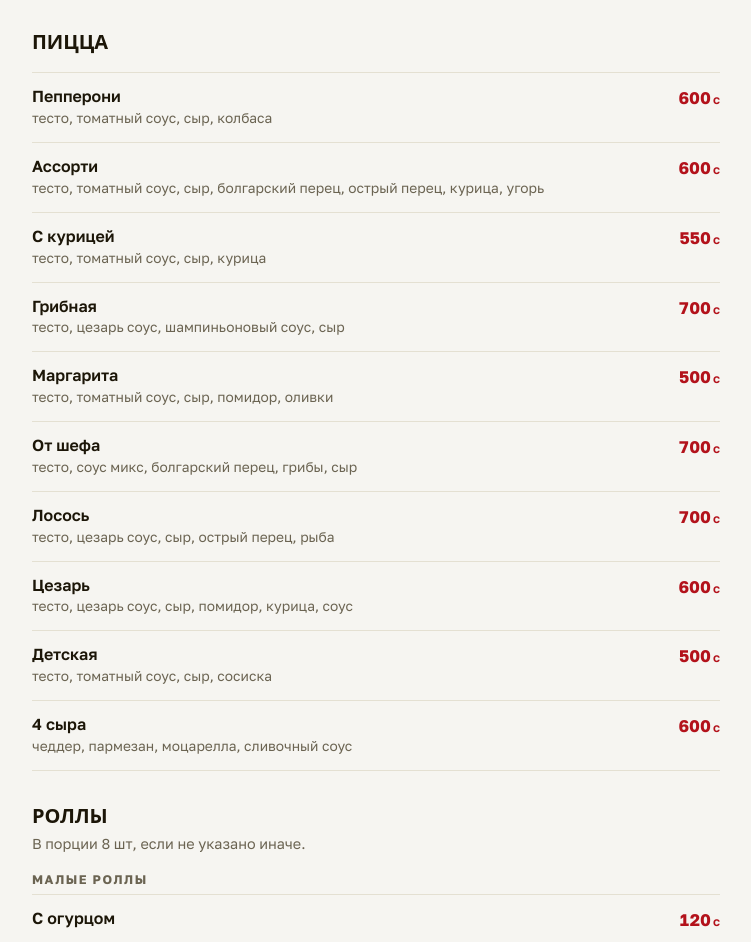
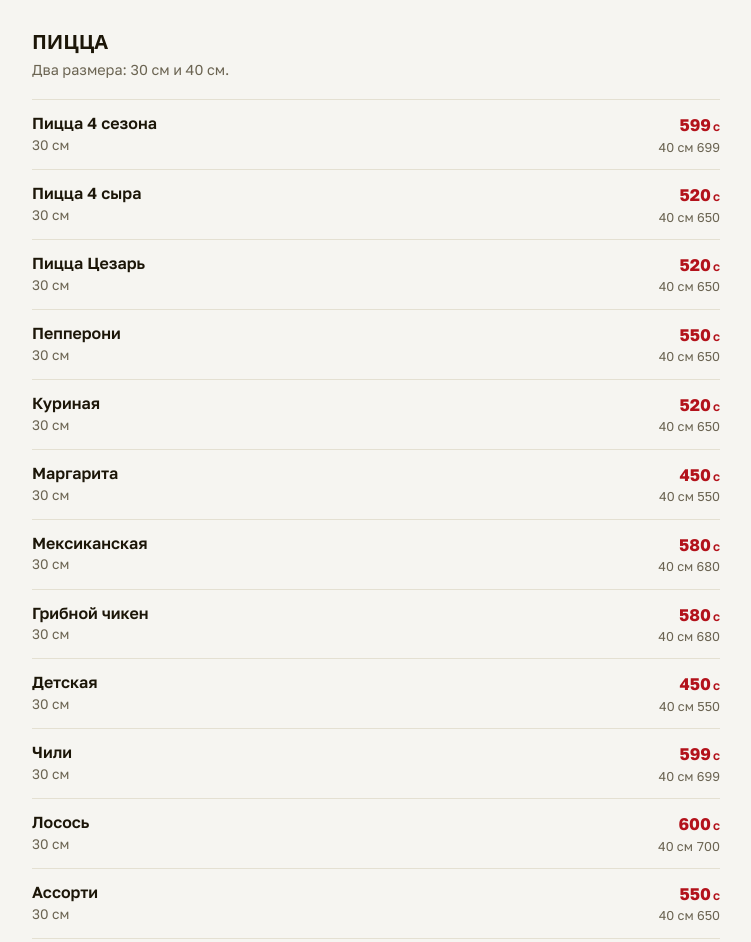
Before and after one commit to akkdlaineta-ship-it/bilal-menu, a plain HTML site: page index.html in a window 1280 px wide. Shown: the part 2006-2948 px from the top of the page, without its empty margins (264-1015 px from the left). Drawn offline with Linux system fonts and the light colour scheme; a web font is replaced by a local one.

Commit message:
Add files via upload

```diff
--- a/index.html
+++ b/index.html
@@ -189,17 +189,19 @@ footer a { color: var(--ink); font-weight: 600; }
       r('Запечённая двойная шаурма', 'с сыром', 300)
     ] }] },
 
-    { id: 'pizza', nav: 'Пицца', title: 'Пицца', groups: [{ kind: 'list', items: [
-      r('Пепперони', 'тесто, томатный соус, сыр, колбаса', 600),
-      r('Ассорти', 'тесто, томатный соус, сыр, болгарский перец, острый перец, курица, угорь', 600),
-      r('С курицей', 'тесто, томатный соус, сыр, курица', 550),
-      r('Грибная', 'тесто, цезарь соус, шампиньоновый соус, сыр', 700),
-      r('Маргарита', 'тесто, томатный соус, сыр, помидор, оливки', 500),
-      r('От шефа', 'тесто, соус микс, болгарский перец, грибы, сыр', 700),
-      r('Лосось', 'тесто, цезарь соус, сыр, острый перец, рыба', 700),
-      r('Цезарь', 'тесто, цезарь соус, сыр, помидор, курица, соус', 600),
-      r('Детская', 'тесто, томатный соус, сыр, сосиска', 500),
-      r('4 сыра', 'чеддер, пармезан, моцарелла, сливочный соус', 600)
+    { id: 'pizza', nav: 'Пицца', title: 'Пицца', note: 'Два размера: 30 см и 40 см.', groups: [{ kind: 'list', items: [
+      r('Пицца 4 сезона', '30 см', 599, '40 см', 699),
+      r('Пицца 4 сыра', '30 см', 520, '40 см', 650),
+      r('Пицца Цезарь', '30 см', 520, '40 см', 650),
+      r('Пепперони', '30 см', 550, '40 см', 650),
+      r('Куриная', '30 см', 520, '40 см', 650),
+      r('Маргарита', '30 см', 450, '40 см', 550),
+      r('Мексиканская', '30 см', 580, '40 см', 680),
+      r('Грибной чикен', '30 см', 580, '40 см', 680),
+      r('Детская', '30 см', 450, '40 см', 550),
+      r('Чили', '30 см', 599, '40 см', 699),
+      r('Лосось', '30 см', 600, '40 см', 700),
+      r('Ассорти', '30 см', 550, '40 см', 650)
     ] }] },
 
     { id: 'rolls', nav: 'Роллы', title: 'Роллы', note: 'В порции 8 шт, если не указано иначе.', groups: [
```
